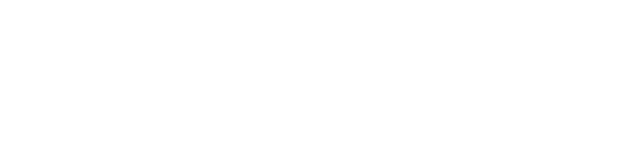
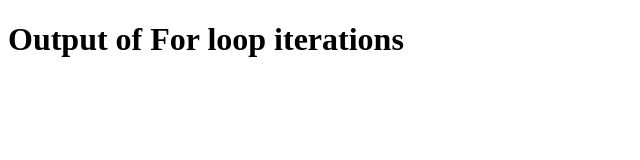
Before and after one commit to Goku0498/Day-04-Task, a plain HTML site: page index.html in a window 1280 px wide. Shown: the whole page, without its empty margins (0-640 px from the left). Drawn offline with Linux system fonts and the light colour scheme.

Commit message:
Added output image

```diff
--- a/index.html
+++ b/index.html
@@ -6,6 +6,7 @@
     <title>Document</title>
   </head>
   <body>
+    <h1>Output of For loop iterations</h1>
     <script src="script.js"></script>
   </body>
 </html>
```
Also changed, not shown: For Loop Output.png (added).
